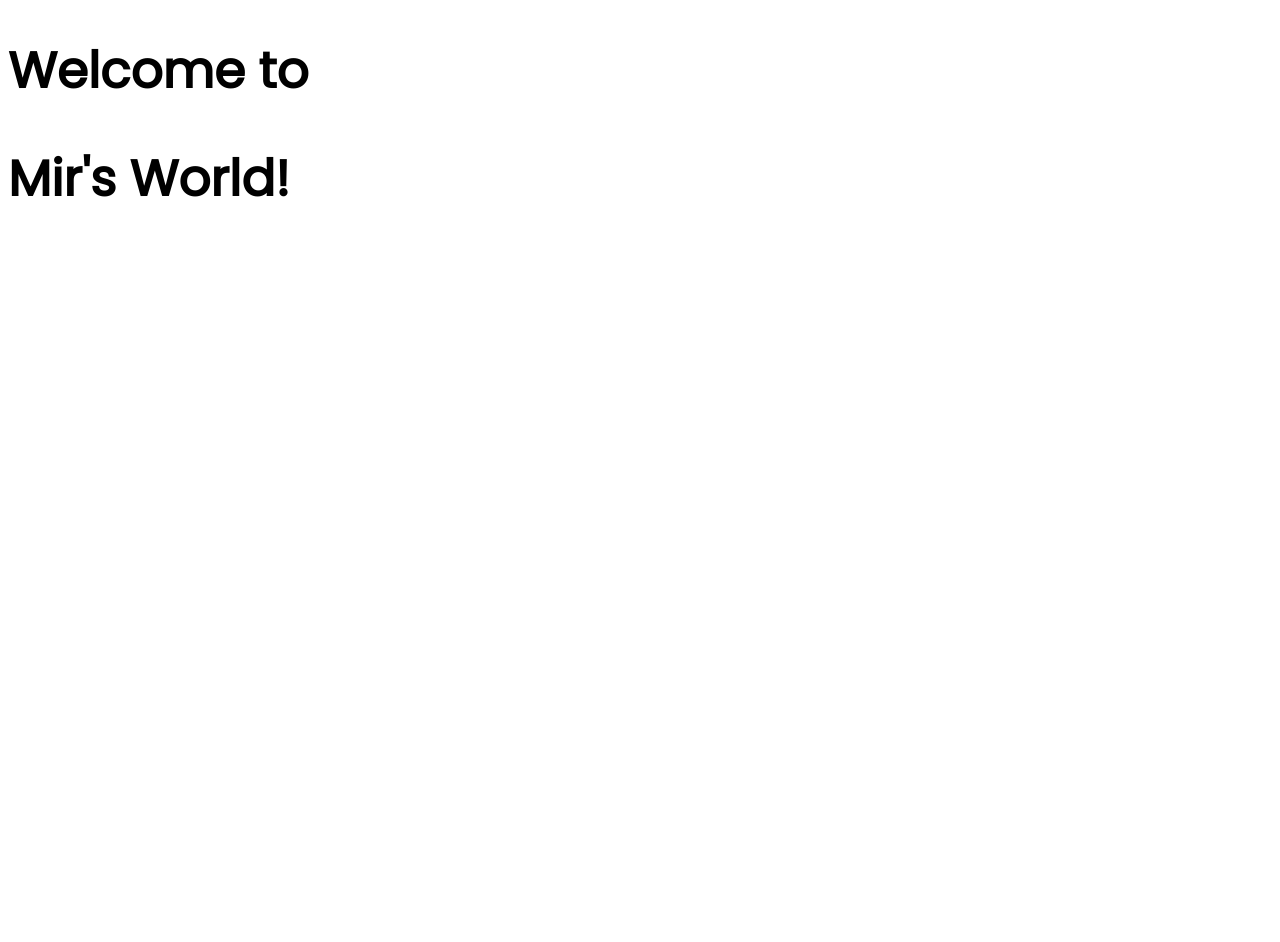
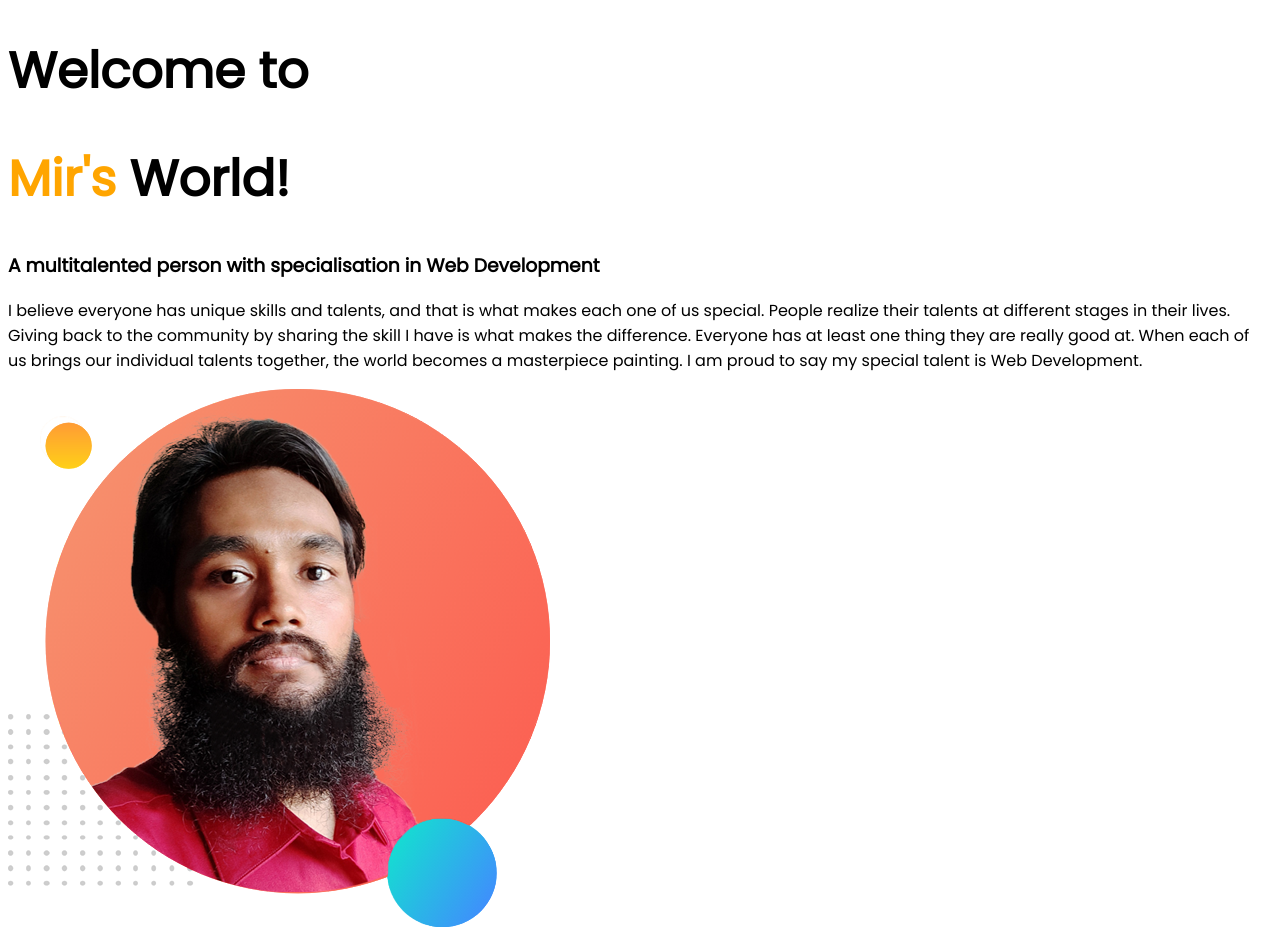
Before and after one commit to rashedmir/developer-portfolio, a plain HTML site: page index.html in a window 1280 px wide. Before the commit the page ends 800 px from the top, so only its background shows below. Drawn offline with Linux system fonts and the light colour scheme.

Commit message:
paragraph added

```diff
--- a/index.html
+++ b/index.html
@@ -1,5 +1,6 @@
 <!DOCTYPE html>
 <html lang="en">
+
 <head>
     <meta charset="UTF-8">
     <meta http-equiv="X-UA-Compatible" content="IE=edge">
@@ -10,9 +11,19 @@
     <link rel="preconnect" href="https://fonts.gstatic.com" crossorigin>
     <link href="https://fonts.googleapis.com/css2?family=Poppins&display=swap" rel="stylesheet">
 </head>
+
 <body>
-    <h1>Welcome to</h1>
-    <h1>Mir's World!</h1>
+    <div>
+        <h1>Welcome to</h1>
+        <h1><span class="orange-color">Mir's </span>World!</h1>
+        <h3>A multitalented person with specialisation in Web Development</h3>
+        <p>I believe everyone has unique skills and talents, and that is what makes each one of us special. People
+            realize their talents at different stages in their lives. Giving back to the community by sharing the skill
+            I have is what makes the difference. Everyone has at least one thing they are really good at. When each of
+            us brings our individual talents together, the world becomes a masterpiece painting. I am proud to say my
+            special talent is Web Development.</p>
+    </div>
+    <img src="images/mir.png" alt="mir's images">
+</body>
 
-</body>
 </html>
--- a/style.css
+++ b/style.css
@@ -5,3 +5,7 @@ body{
 h1{
     font-size: 50px;
 }
+
+.orange-color{
+    color: orange;
+}
```
